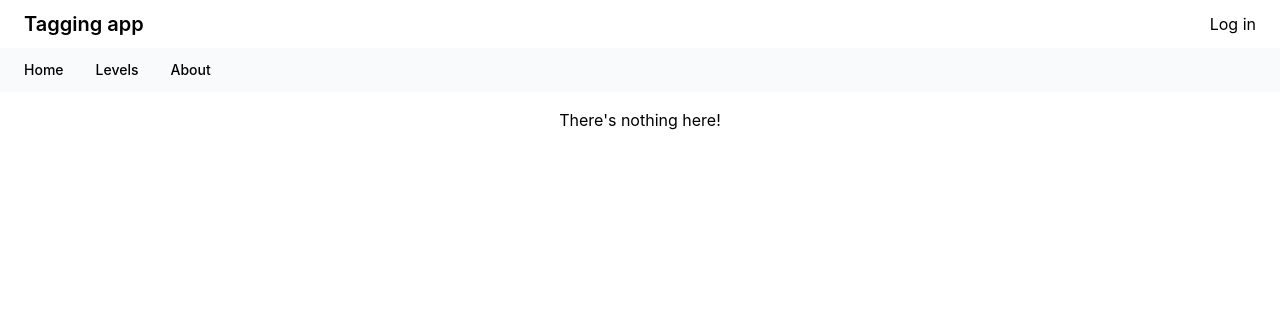
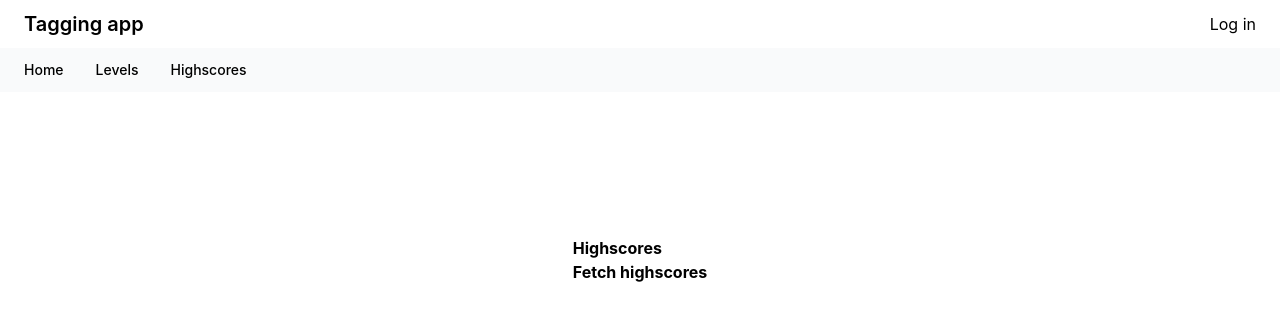
Before and after one commit to Zaltman/tagging-app, a React (Create React App) app: page /highscores in a window 1280 px wide. Shown: the top 320 px of the page. Built offline with nearby package versions, Linux system fonts and the light colour scheme; no server answers.

Commit message:
Add highscores component (back end fetch wip)

```diff
--- a/src/App.js
+++ b/src/App.js
@@ -20,6 +20,7 @@ import setUserEmail from './components/reducers/email/setUserEmail';
 import { firebaseConfig } from './components/firebaseConfig';
 import Toast from './components/Toast';
 import { toast } from 'react-toastify';
+import Highscores from './components/Highscores';
 
 export default function App() {
   // Import the functions you need from the SDKs you need
@@ -68,6 +69,7 @@ export default function App() {
           <Route path="/login" element={<Login />} />
           <Route path="/userpage" element={<Userpage />} />
           <Route path="/welcome" element={<Welcome />} />
+          <Route path="/highscores" element={<Highscores />} />
           <Route path="/level/:id" element={<Level />} />
 
           <Route
--- /dev/null
+++ b/src/components/Highscores.jsx
@@ -0,0 +1,33 @@
+// import Header from './Header';
+// import Register from './Register';
+export default function Highscores() {
+  const getHighscores = async (e) => {
+    const headers = new Headers();
+    headers.append('Content-Type', 'application/json');
+
+    const body = {
+      test: 'event',
+    };
+
+    const options = {
+      method: 'POST',
+      headers,
+      mode: 'cors',
+      body: JSON.stringify(body),
+    };
+
+    fetch('https://eolrv9o90mfsiab.m.pipedream.net', options)
+      .then((response) => response)
+      .then((data) => {
+        console.log(data);
+      });
+  };
+  return (
+    <div className="flex items-center justify-center">
+      <div className="font-bold rounded-lg m-36">
+        <h1>Highscores</h1>
+        <button onClick={getHighscores}>Fetch highscores</button>
+      </div>
+    </div>
+  );
+}
--- a/src/components/Navibar.js
+++ b/src/components/Navibar.js
@@ -30,7 +30,7 @@ export default function Navibar() {
                 <Link to={'/gamepage'}>Levels</Link>
               </li>
               <li>
-                <Link to={'/about'}>About</Link>
+                <Link to={'/highscores'}>Highscores</Link>
               </li>
             </ul>
           </div>
```
